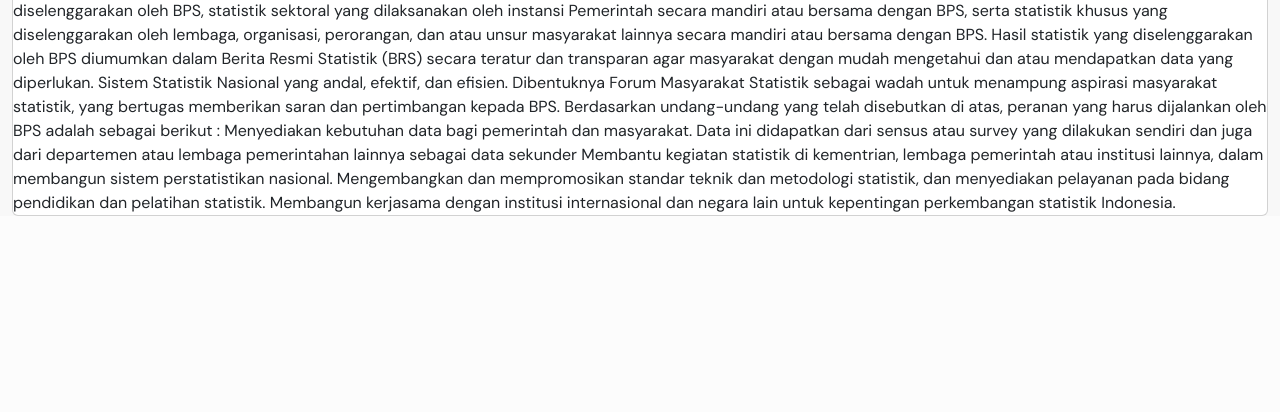
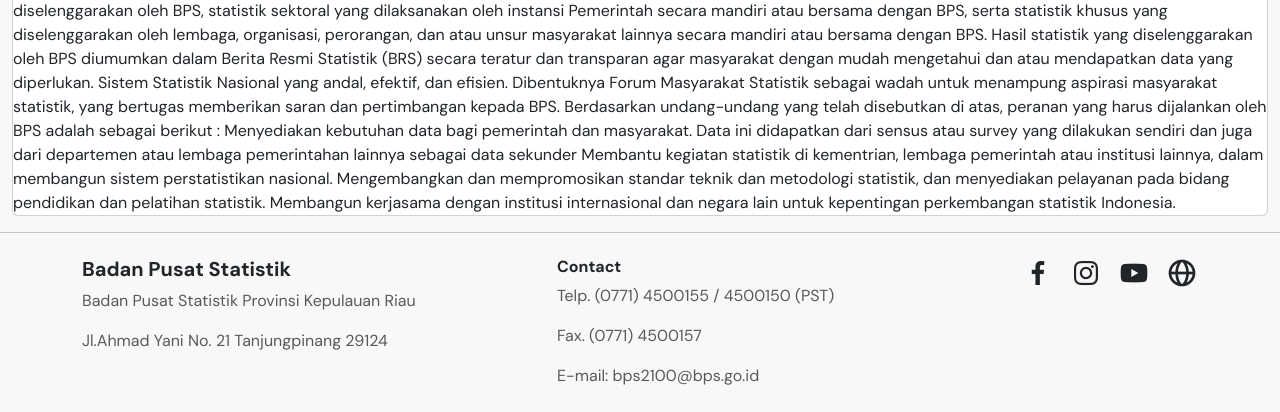
Before and after one commit to MuhammadAlfarazi-rpl/dashboard-patuh, a PHP site: page / in a window 1280 px wide. Shown: the part 858-1270 px from the top of the page. Before the commit the page ends 1074 px from the top, so only its background shows below. Run offline with PHP 8.4, Linux system fonts and the light colour scheme; some web fonts are replaced.

Commit message:
Memperbarui footer

```diff
--- a/includes/footer.php
+++ b/includes/footer.php
@@ -1,4 +1,34 @@
-<footer></footer>
+<!-- Footer -->
+<hr>
+<footer class="text-dark py-2">
+  <div class="container">
+    <div class="row d-flex justify-content-between flex-wrap">
+      <div class="col-md-5 d-flex flex-column justify-content-between">
+        <div class="text-muted">
+          <h5 class="fw-bold text-dark">Badan Pusat Statistik</h5>
+          <p>Badan Pusat Statistik Provinsi Kepulauan Riau</p>
+          <p>Jl.Ahmad Yani No. 21 Tanjungpinang 29124</p>
+        </div>
+      </div>
+      <div class="col-md-4">
+        <div class="text-muted">
+          <h6 class="fw-bold text-dark">Contact</h6>
+          <p>Telp. (0771) 4500155 / 4500150 (PST)</p>
+          <p>Fax. (0771) 4500157</p>
+          <p>E-mail: bps2100@bps.go.id</p>
+        </div>
+      </div>
+      <div class="col-md-3 text-md-end text-center">
+        <div class="d-flex gap-3 justify-content-md-end justify-content-center" >
+          <a href="https://web.facebook.com/bpskepri/?_rdc=1&_rdr#"><i class="bx bxl-facebook text-dark fs-2"></i></a>
+          <a href="https://www.instagram.com/bpskepri?igsh=cDhta2YzbDF2Z2E1"><i class="bx bxl-instagram text-dark fs-2"></i></a>
+          <a href="https://youtube.com/@bpsprovkepri?si=LT-6OTt4zt70ukgN"><i class="bx bxl-youtube text-dark fs-2"></i></a>
+          <a href="https://kepri.bps.go.id/id"><i class="bx bx-globe text-dark fs-2"></i> </a>
+        </div>
+      </div>
+    </div>
+  </div>
+</footer>
 
 <!-- Bootstrap JS -->
 <script src="assets/bootstrap/js/bootstrap.bundle.min.js"></script>
```
